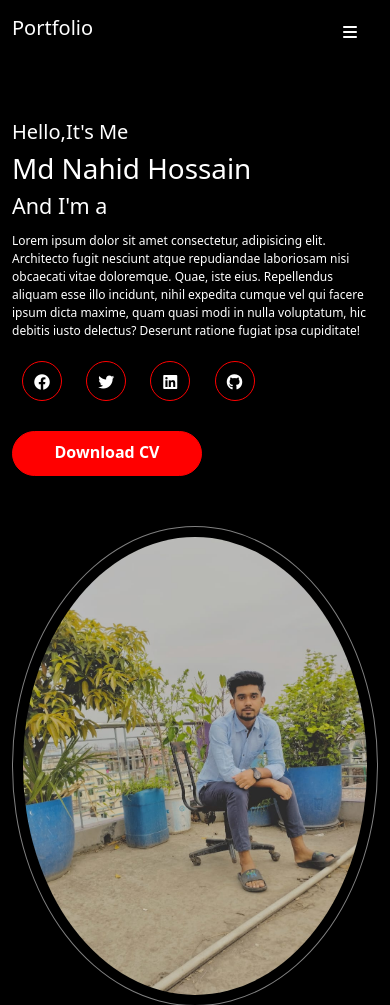
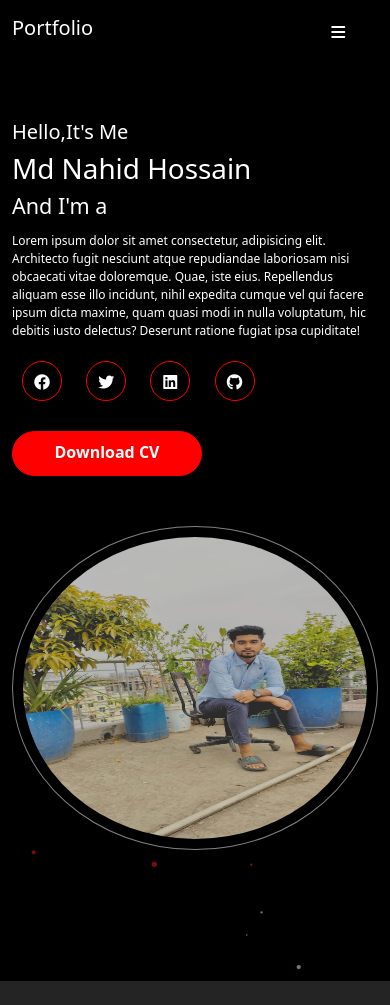
Before and after one commit to mdnahid-17/portfolio, a plain HTML site: page index.html in a window 390 px wide. Shown: the top 1005 px of the page. Drawn offline with nearby package versions, Linux system fonts and the light colour scheme.

Commit message:
change banner

```diff
--- a/css/responsive/responsive.css
+++ b/css/responsive/responsive.css
@@ -3,6 +3,9 @@
 
 @media (max-width:575.98px) {
 
+    .navbar {
+        width: 97% !important;
+    }
 
     .navbar-toggler-icon {
         color: #fff;
@@ -27,6 +30,17 @@
         position: unset;
         width: 100%;
         margin: -80px 0px -100px;
+    }
+
+    .banner-image img {
+        width: 100%;
+        height: 324px;
+        border-radius: 50%;
+        /* margin: 25px; */
+        border: 1px solid grey;
+        padding: 10px;
+        /* background-size: cover; */
+        object-fit: fill;
     }
 
     /* BANNER PART END  */
--- a/css/style.css
+++ b/css/style.css
@@ -99,7 +99,7 @@ ul.navbar-nav {
 
 .banner-image img {
     width: 100%;
-    height: 100%;
+    height: 95%;
     border-radius: 50%;
     /* margin: 25px; */
     border: 1px solid grey;
@@ -110,7 +110,9 @@ ul.navbar-nav {
 
 .banner-image {
     position: absolute;
-    width: 35%;
+    width: 37%;
+    height: 90%;
+    border-radius: 50%;
     padding: 30px 0;
 }
 
--- a/index.html
+++ b/index.html
@@ -101,7 +101,7 @@
               <a href="https://www.linkedin.com/in/md-nahid-hossain-96a259264/"><i class="fa-brands fa-linkedin"></i></a>
               <a href="https://github.com/mdnahid-17"><i class="fa-brands fa-github"></i></a>
               <div class="button">
-                <a href="cv/Blue Light Blue Color Blocks Physician CV.pdf" target="_blank" class="cv">Download CV</a>
+                <a href="cv/Blue Light Blue Color Blocks Physician CV (1).pdf" target="_blank" class="cv">Download CV</a>
               </div>
             </div>
           </div>
```
Also changed, not shown: 2 other files.
